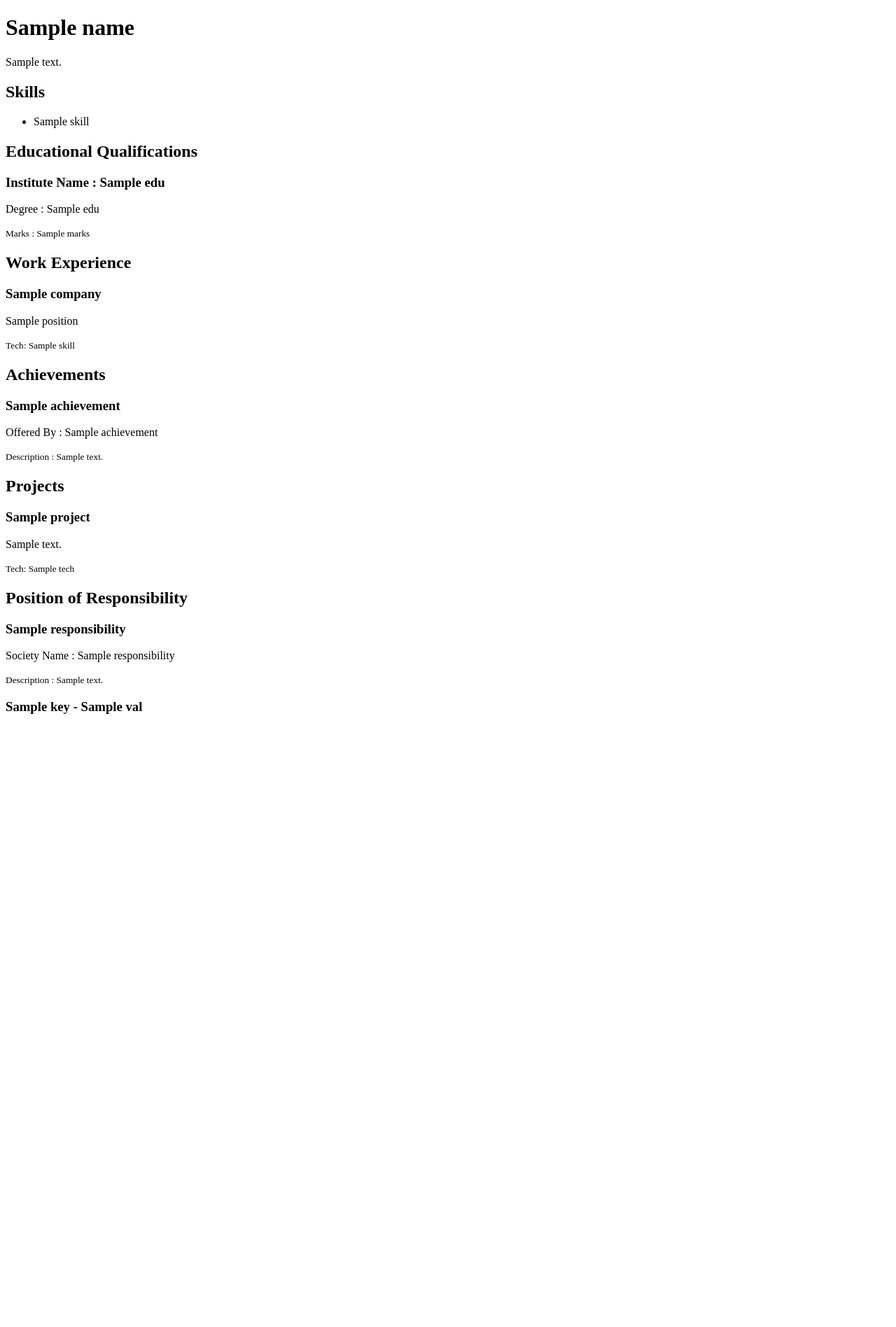
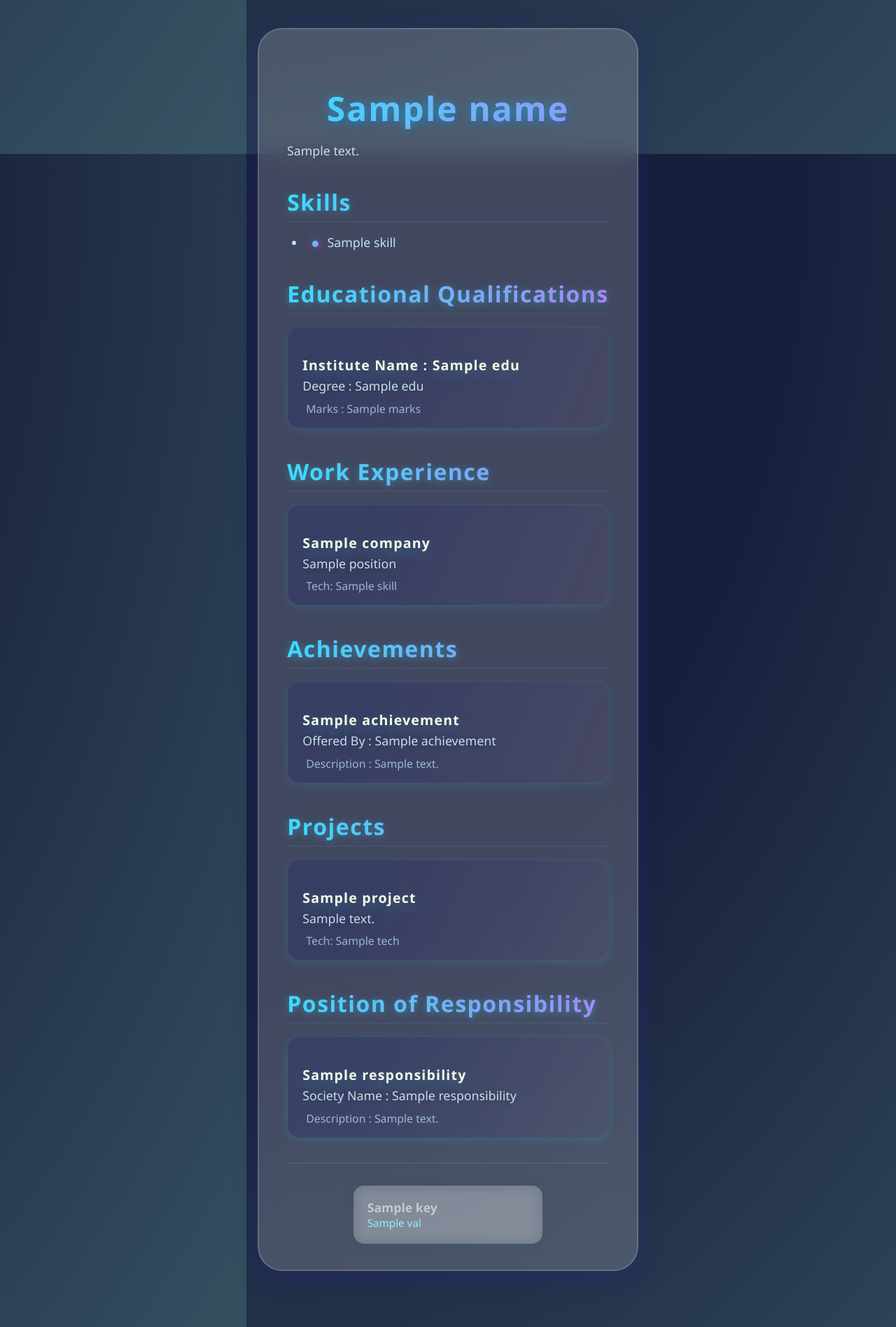
Before and after one commit to Kashika221/resume_to_portfolio, a Flask app: template templates/index.html in a window 1280 px wide. Shown: the whole page at 70% size. Before the commit the page ends 1020 px from the top, so only its background shows below. Run offline with Flask 3, Linux system fonts and the light colour scheme; the template is opened without the code that fills it: most values are stand-ins (such as "Sample title", 1, 10 or a date in 2020).

Commit message:
Update index.html
Added styling to index.html. added glass morphism

```diff
--- a/templates/index.html
+++ b/templates/index.html
@@ -1,9 +1,203 @@
 <!DOCTYPE html>
 <html>
-<head><title>{{ name }}'s Portfolio</title></head>
+<head>
+  <title>{{ name }}'s Portfolio</title>
+  <meta name="viewport" content="width=device-width, initial-scale=1.0">
+  <style>
+    :root {
+        --accent: #36e0ff;
+        --primary: #001526;
+        --glass: rgba(255,255,255,0.18);
+        --shadow: 0 8px 32px 0 rgba(31,38,135,0.37);
+        --border: rgba(255,255,255,0.15);
+        --gradient: linear-gradient(135deg, #36e0ff 0%, #c471f5 100%);
+        --3d-btn: linear-gradient(145deg, #41e7f6 25%, #a763e7 100%);
+    }
+    body {
+      min-height: 100vh;
+      margin: 0;
+      font-family: 'Segoe UI', Arial, sans-serif;
+      background: radial-gradient(ellipse at top left, #181f3c 44%, #385565), var(--gradient);
+      background-size: cover;
+      color: #ffffffdd;
+      display: flex;
+      flex-direction: column;
+      align-items: center;
+      padding: 0;
+      animation: bgmove 24s linear infinite;
+    }
+    @keyframes bgmove {
+      0% { background-position: 0 0, 0 0;}
+      100% { background-position: 100vw 100vh, 200vw 100vh;}
+    }
+    .container {
+      max-width: 850px;
+      margin: 40px auto;
+      background: var(--glass);
+      box-shadow: var(--shadow);
+      backdrop-filter: blur(16px);
+      border-radius: 35px;
+      border: 2px solid var(--border);
+      padding: 3rem 2.5rem 2rem 2.5rem;
+      position: relative;
+      margin-bottom: 80px;
+      animation: appear 1s cubic-bezier(0.23, 1, 0.32, 1);
+    }
+    @keyframes appear {
+      from { opacity: 0; transform: translateY(40px) scale(0.98);}
+      to { opacity: 1; transform: translateY(0) scale(1);}
+    }
+    h1 {
+      font-size: 3rem;
+      font-weight: bold;
+      color: #daf6ff;
+      background: var(--gradient);
+      -webkit-background-clip: text;
+      -webkit-text-fill-color: transparent;
+      margin-bottom: 1rem;
+      text-align: center;
+      letter-spacing: 2px;
+      filter: drop-shadow(1px 3px 6px #00056460);
+      text-shadow: 0px 2px 16px #36e0ffa8;
+      transition: color .3s;
+    }
+    h2 {
+      font-size: 2rem;
+      font-weight: 700;
+      margin-top: 2.5rem;
+      margin-bottom: 0.5rem;
+      color: #fff5;
+      background: var(--gradient);
+      -webkit-background-clip: text;
+      -webkit-text-fill-color: transparent;
+      letter-spacing: 1.5px;
+      position: relative;
+      text-shadow: 0px 2px 12px #36e0ff66;
+      border-bottom: 2px solid #41e7f610;
+      padding-bottom: 6px;
+    }
+    h3 {
+      font-size: 1.22rem;
+      margin-top: 1.5rem;
+      margin-bottom: .25rem;
+      color: #f7fee7;
+      letter-spacing: 1.2px;
+      text-shadow: 0 6px 20px #41e7f64d;
+      font-weight: 700;
+    }
+    ul {
+      padding-left: 1.6rem;
+    }
+    li {
+      margin-bottom: 0.4em;
+      font-size: 1.11em;
+      position: relative;
+      color: #b9e6fc;
+      padding-left: 0.6em;
+    }
+    li:before {
+      content: '';
+      display: inline-block;
+      width: 0.5em;
+      height: 0.5em;
+      background: var(--gradient);
+      border-radius: 50%;
+      margin-right: 0.7em;
+      box-shadow: 0 0 7px #36e0ff77, 0 2px 8px #0003;
+      vertical-align: middle;
+      animation: pulse 2s infinite alternate;
+    }
+    @keyframes pulse {
+      to { box-shadow: 0 0 14px #c471f5cc, 0 4px 16px #0005;}
+    }
+    small {
+      font-size: 0.99rem;
+      color: #c4eafd;
+      opacity: .7;
+      padding-left: 5px;
+    }
+    p {
+      font-size: 1.11rem;
+      margin-bottom: .60rem;
+      margin-top: 4px;
+      color: #dcf6fee0;
+      text-shadow: 0 1px 8px #2223;
+    }
+    .tag {
+      background: var(--gradient);
+      color: #22303099;
+      padding: 0.23em .6em;
+      margin: 0 0.21em;
+      font-size: .93em;
+      border-radius: 7px;
+      box-shadow: 0 2px 8px #41e7f625;
+      display: inline-block;
+    }
+    .project, .work, .achievement, .edu, .resp {
+      margin-bottom: 1.15rem;
+      background: linear-gradient(112deg, #21296e48 20%, #c471f50a 100%);
+      border-radius: 18px;
+      padding: 1rem 1.33rem;
+      box-shadow: 0 3px 13px 0 #36e0ff22;
+      position: relative;
+      transition: transform .2s cubic-bezier(.4,.9,.5,1);
+      border: 1.5px solid #41e7f615;
+      margin-top: 1.12rem;
+    }
+    .project:hover, .work:hover, .achievement:hover, .edu:hover, .resp:hover {
+      transform: scale(1.03) translateY(-3px) rotateY(4deg);
+      box-shadow: 0 12px 48px 0 #41e7f634;
+      z-index: 2;
+    }
+    /* Contact Info */
+    .contact-row {
+      margin-top: 2.2rem;
+      border-top: 1.5px solid #36e0ff33;
+      padding-top: 2rem;
+      display: flex;
+      flex-wrap: wrap;
+      gap: 40px 3vw;
+      justify-content: center;
+    }
+    .contact-block {
+      flex: 0 1 230px;
+      background: var(--glass);
+      border-radius: 15px;
+      box-shadow: 0 1px 15px #38556530;
+      border: 1px solid #41e7f612;
+      padding: 1.15em 1.2em;
+      margin-bottom: 5px;
+      backdrop-filter: blur(9px);
+      transition: background .3s;
+    }
+    .contact-block:hover {
+      background: #29296e22;
+      box-shadow: 0 3px 18px #36e0ff28;
+    }
+    .contact-key {
+      color: #fff8;
+      font-weight: 700;
+      font-size: 1.1em;
+    }
+    .contact-val {
+      color: #8df2ff;
+      word-break: break-all;
+      font-size: .95em;
+    }
+
+    /* Responsive */
+    @media (max-width: 700px) {
+      .container { padding: 1.1em .6em; }
+      h1 {font-size: 230%;}
+      h2 {font-size: 1.2rem;}
+      .project,.work,.achievement,.edu,.resp {padding: .79rem .6rem;}
+      .contact-row { gap: 25px 2vw;}
+    }
+  </style>
+</head>
 <body>
+  <div class="container">
     <h1>{{ name }}</h1>
-
     <p>{{ summary }}</p>
 
     <h2>Skills</h2>
@@ -11,48 +205,63 @@
 
     <h2>Educational Qualifications</h2>
     {% for edu in education %}
+      <div class="edu">
         <h3>Institute Name : {{ edu.Institute_name }}</h3>
         <p>Degree : {{ edu.Degree_name }}</p>
         <small>Marks : {{ edu.Marks }}</small>
+      </div>
     {% endfor %}
 
     {% if Experience | length > 0 %}
       <h2>Work Experience</h2>
       {% for exp in Experience %}
+        <div class="work">
           <h3>{{ exp.Company }}</h3>
           <p>{{ exp.Position }}</p>
           <small>Tech: {{ exp.Skills | join(', ') }}</small>
+        </div>
       {% endfor %}
     {% endif %}
 
     {% if Achievements | length > 0 %}
       <h2>Achievements</h2>
       {% for achievement in Achievements %}
+        <div class="achievement">
           <h3>{{ achievement.achievement_name }}</h3>
           <p>Offered By : {{ achievement.institute_name }}</p>
           <small>Description : {{ achievement.description }}</small>
+        </div>
       {% endfor %}
     {% endif %}
 
     <h2>Projects</h2>
     {% for project in projects %}
+      <div class="project">
         <h3>{{ project.title }}</h3>
         <p>{{ project.desc }}</p>
         <small>Tech: {{ project.tech | join(', ') }}</small>
+      </div>
     {% endfor %}
 
     {% if Position_of_responsibility | length > 0 %}
       <h2>Position of Responsibility</h2>
       {% for responsibility in Position_of_responsibility %}
+        <div class="resp">
           <h3>{{ responsibility.responsibility_name }}</h3>
           <p>Society Name : {{ responsibility.soc_name }}</p>
           <small>Description : {{ responsibility.description }}</small>
+        </div>
       {% endfor %}
     {% endif %}
 
+    <div class="contact-row">
       {% for key, val in Contact_Info.items() %}
-    <h3>{{ key }} - {{ val }}</h3>
+        <div class="contact-block">
+          <span class="contact-key">{{ key }}</span>
+          <div class="contact-val">{{ val }}</div>
+        </div>
       {% endfor %}
-
+    </div>
+  </div>
 </body>
 </html>
```
Lines whose indentation alone changed are shown as unchanged.
